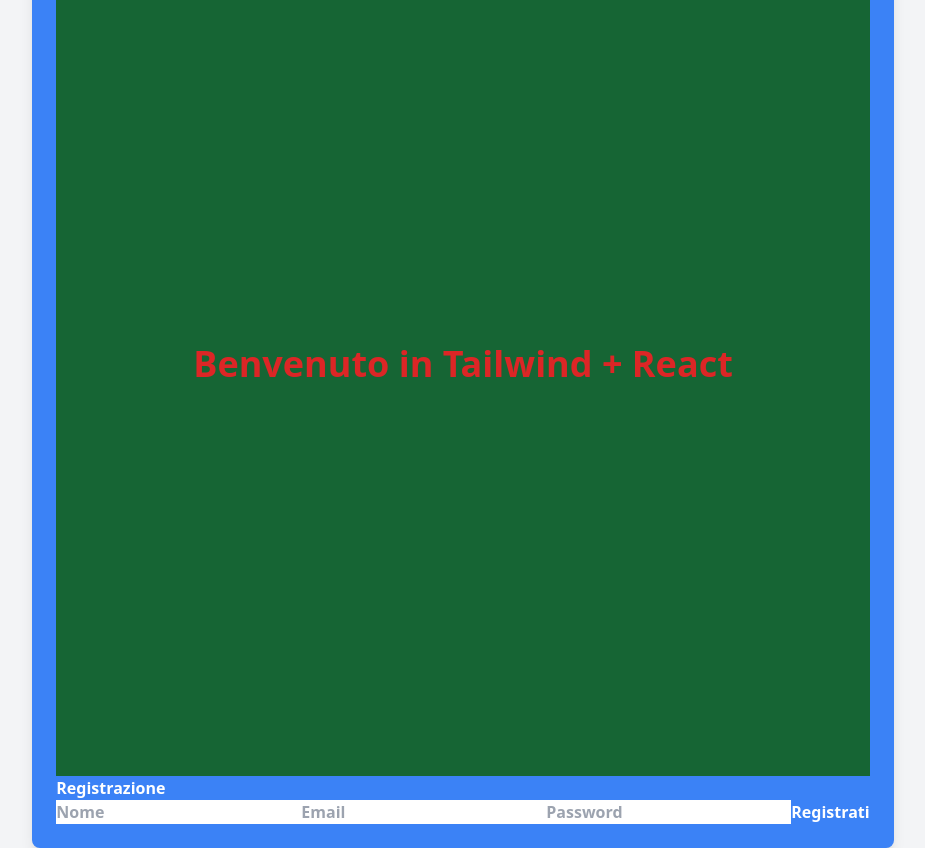
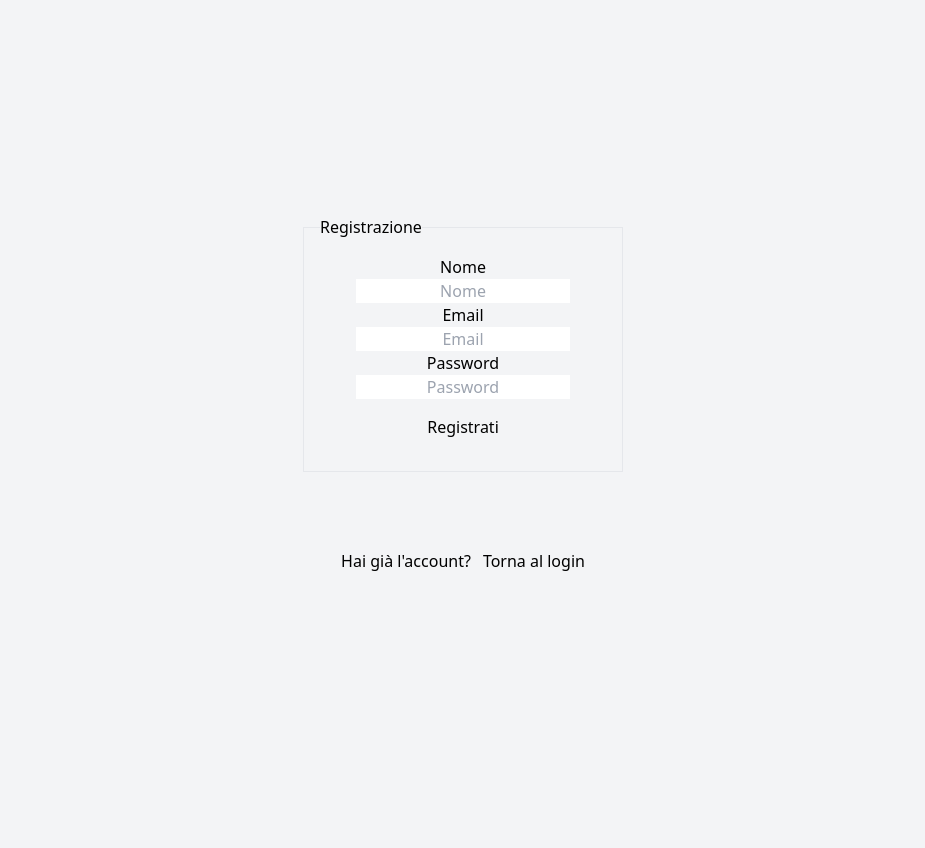
Before and after one commit to GiovanniBombardieri/NuovaMobilita, a React (Vite) app in the folder frontend/: page /register in a window 1280 px wide. Shown: the whole page, without its empty margins (177-1102 px from the left). After the commit the page ends 800 px from the top, so only its background shows below. Built offline with nearby package versions, Linux system fonts and the light colour scheme.

Commit message:
:art: Add DaisyUI Library and improve the UI of the app

```diff
--- a/frontend/index.html
+++ b/frontend/index.html
@@ -6,16 +6,8 @@
     <meta name="viewport" content="width=device-width, initial-scale=1.0" />
     <title>Nuova Mobilità</title>
   </head>
-  <body class="bg-gray-100 flex items-center justify-center h-screen">
-    <div
-      class="bg-blue-500 text-white font-bold p-6 rounded-lg shadow-lg"
-      id="root"
-    >
-      <h1 class="text-3xl">Prova per controllare Tailwind</h1>
-      <p class="mt-2">
-        Se vedi questo messaggio, Tailwind è configurato correttamente.
-      </p>
-    </div>
+  <body class="bg-gray-100 flex h-screen">
+    <div id="root" class="w-full flex flex-col"></div>
     <script type="module" src="/src/main.tsx"></script>
   </body>
 </html>
--- a/frontend/package.json
+++ b/frontend/package.json
@@ -23,6 +23,7 @@
     "@types/react-dom": "^19.0.4",
     "@vitejs/plugin-react": "^4.3.4",
     "autoprefixer": "^10.4.21",
+    "daisyui": "^5.0.27",
     "eslint": "^9.21.0",
     "eslint-plugin-react-hooks": "^5.1.0",
     "eslint-plugin-react-refresh": "^0.4.19",
--- a/frontend/src/App.tsx
+++ b/frontend/src/App.tsx
@@ -4,18 +4,15 @@
 import Register from "./pages/Register";
 import Login from "./pages/Login";
 import Dashboard from "./pages/Dashboard";
+import Home from "./pages/Home";
 import "./App.css";
 
 function App() {
   return (
     <AuthProvider>
       <Router>
-        <div className="min-h-screen bg-green-800 flex flex-col items-center justify-center">
-          <h1 className="text-4xl font-bold text-red-600 mb-6">
-            Benvenuto in Tailwind + React
-          </h1>
-        </div>
         <Routes>
+          <Route path="/" element={<Home />} />
           <Route path="/register" element={<Register />} />
           <Route path="/login" element={<Login />} />
           <Route
--- a/frontend/src/context/AuthContext.tsx
+++ b/frontend/src/context/AuthContext.tsx
@@ -29,7 +29,10 @@
 
 // Provider che avvolge l'intera app per gestire l'autenticazione
 export const AuthProvider = ({ children }: { children: ReactNode }) => {
-  const [user, setUser] = useState<User | null>(null);
+  const [user, setUser] = useState<User | null>(() => {
+    const storedUser = localStorage.getItem("user");
+    return storedUser ? JSON.parse(storedUser) : null;
+  });
 
   const login = (userData: User) => {
     setUser(userData);
--- /dev/null
+++ b/frontend/src/pages/Home.tsx
@@ -0,0 +1,21 @@
+import { useEffect } from "react";
+import { useNavigate } from "react-router-dom";
+import { useAuth } from "../context/AuthContext";
+
+const Home = () => {
+  const { user } = useAuth();
+  const navigate = useNavigate();
+
+  useEffect(() => {
+    // Se l'utente è loggato
+    if (user) {
+      navigate("/dashboard");
+    } else {
+      navigate("/login");
+    }
+  }, [user, navigate]);
+
+  return null;
+};
+
+export default Home;
--- a/frontend/src/pages/Login.tsx
+++ b/frontend/src/pages/Login.tsx
@@ -1,6 +1,6 @@
 import { useState } from "react";
 import { useAuth } from "../context/AuthContext";
-import { useNavigate } from "react-router-dom";
+import { useNavigate, Link } from "react-router-dom";
 
 const Login = () => {
   const [email, setEmail] = useState("");
@@ -41,15 +41,64 @@
   };
 
   return (
-    <div>
-      <h2>Login</h2>
-      <form onSubmit={handleLogin}>
+    <div className="flex flex-col items-center justify-center w-screen h-screen">
+      <form
+        onSubmit={handleLogin}
+        className="w-full flex flex-col items-center justify-center"
+      >
+        <fieldset className="fieldset bg-base-200 border-base-300 rounded-box w-xs border p-4 w-1/4 flex flex-col items-center">
+          <legend className="fieldset-legend">Login</legend>
+
+          <label className="label">Email</label>
+          <input
+            type="email"
+            className="input text-center w-3/4"
+            placeholder="Email"
+            value={email}
+            onChange={(e) => setEmail(e.target.value)}
+            required
+          />
+
+          <label className="label">Password</label>
+          <input
+            type="password"
+            className="input text-center w-3/4"
+            placeholder="Password"
+            value={password}
+            onChange={(e) => setPassword(e.target.value)}
+            required
+          />
+
+          <button type="submit" className="btn btn-neutral my-4 w-3/4">
+            Login
+          </button>
+        </fieldset>
+      </form>
+
+      <hr className="my-8"></hr>
+
+      <div className="flex flex-row items-center justify-center m-3">
+        <p className="mr-3">Non hai un account?</p>
+        <Link to="/register" className="btn btn-outline btn-primary">
+          Registrati
+        </Link>
+      </div>
+    </div>
+  );
+};
+
+export default Login;
+
+{
+  /* <h1 className="text-3xl text-center mb-5">Login</h1>
+      <form onSubmit={handleLogin} className="flex flex-col items-center p-2">
         <input
           type="email"
           placeholder="Email"
           value={email}
           onChange={(e) => setEmail(e.target.value)}
           required
+          className="mb-2 rounded-md p-1 text-center w-2/3"
         />
         <input
           type="password"
@@ -57,11 +106,13 @@
           value={password}
           onChange={(e) => setPassword(e.target.value)}
           required
+          className="mb-4 rounded-md p-1 text-center w-2/3"
         />
-        <button type="submit">Accedi</button>
-      </form>
-    </div>
-  );
-};
-
-export default Login;
+        <button
+          type="submit"
+          className="w-24 text-white border p-1 rounded-lg hover:underline hover:bg-white hover:text-blue-700"
+        >
+          Accedi
+        </button>
+      </form> */
+}
--- a/frontend/src/pages/Register.tsx
+++ b/frontend/src/pages/Register.tsx
@@ -1,6 +1,6 @@
 import { useState } from "react";
 import { useAuth } from "../context/AuthContext";
-import { useNavigate } from "react-router-dom";
+import { useNavigate, Link } from "react-router-dom";
 
 const Register = () => {
   const [name, setName] = useState("");
@@ -36,15 +36,72 @@
   };
 
   return (
-    <div>
-      <h2>Registrazione</h2>
-      <form onSubmit={handleRegister}>
+    <div className="flex flex-col items-center justify-center w-screen h-screen">
+      <form
+        onSubmit={handleRegister}
+        className="w-full flex flex-col items-center justify-center"
+      >
+        <fieldset className="fieldset bg-base-200 border-base-300 rounded-box w-xs border p-4 w-1/4 flex flex-col items-center">
+          <legend className="fieldset-legend">Registrazione</legend>
+
+          <label className="label">Nome</label>
           <input
+            type="text"
+            className="input text-center w-3/4"
+            placeholder="Nome"
+            value={name}
+            onChange={(e) => setName(e.target.value)}
+            required
+          />
+
+          <label className="label">Email</label>
+          <input
+            type="email"
+            className="input text-center w-3/4"
+            placeholder="Email"
+            value={email}
+            onChange={(e) => setEmail(e.target.value)}
+            required
+          />
+
+          <label className="label">Password</label>
+          <input
+            type="password"
+            className="input text-center w-3/4"
+            placeholder="Password"
+            value={password}
+            onChange={(e) => setPassword(e.target.value)}
+            required
+          />
+
+          <button type="submit" className="btn btn-neutral my-4 w-3/4">
+            Registrati
+          </button>
+        </fieldset>
+      </form>
+
+      <hr className="my-8"></hr>
+
+      <div className="flex flex-row items-center justify-center m-3">
+        <p className="mr-3">Hai già l'account?</p>
+        <Link to="/login" className="btn btn-outline btn-primary">
+          Torna al login
+        </Link>
+      </div>
+    </div>
+  );
+};
+
+export default Register;
+
+{
+  /* <input
 type="text"
 placeholder="Nome"
 value={name}
 onChange={(e) => setName(e.target.value)}
 required
+className="mb-2 rounded-md p-1 text-center w-2/3"
 />
 <input
 type="email"
@@ -52,6 +109,7 @@
 value={email}
 onChange={(e) => setEmail(e.target.value)}
 required
+className="mb-2 rounded-md p-1 text-center w-2/3"
 />
 <input
 type="password"
@@ -59,11 +117,12 @@
 value={password}
 onChange={(e) => setPassword(e.target.value)}
 required
+className="mb-2 rounded-md p-1 text-center w-2/3"
 />
-        <button type="submit">Registrati</button>
-      </form>
-    </div>
-  );
-};
-
-export default Register;
+<button
+type="submit"
+className="w-24 text-white border p-1 rounded-lg hover:underline hover:bg-white hover:text-blue-700"
+>
+Registrati
+</button> */
+}
--- a/frontend/tailwind.config.js
+++ b/frontend/tailwind.config.js
@@ -4,5 +4,5 @@
   theme: {
     extend: {},
   },
-  plugins: [],
+  plugins: [require("daisyui")],
 };
```
Also changed, not shown: frontend/src/pages/Dashboard.tsx (+120 -3 lines), 1 other file (tests, documents, lock files or other folders). Lines whose indentation alone changed are shown as unchanged.
